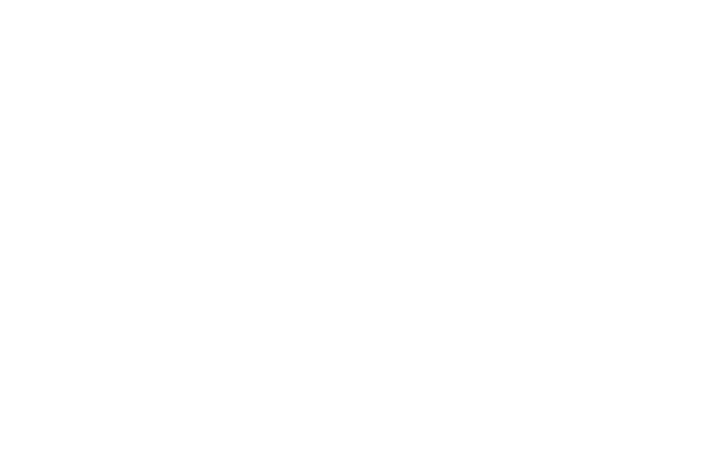
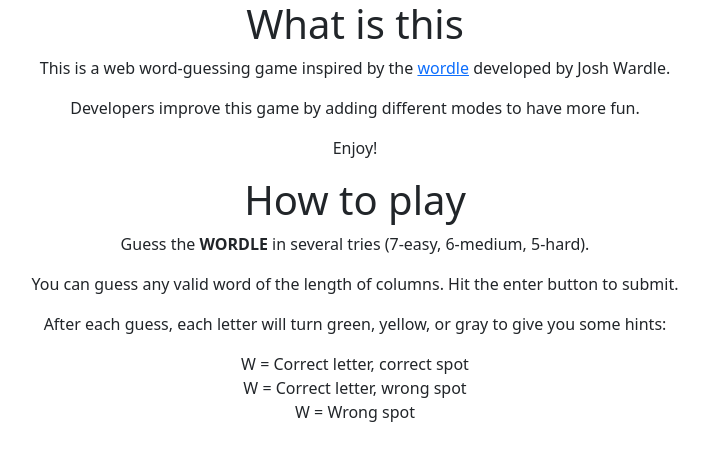
Before and after one commit to huc008/cs5610-wordle, a React (Create React App) app: page /rule in a window 1280 px wide. Before the commit this address had no page. Shown: the top 460 px of the page, without its empty margins (285-994 px from the left). Built offline with nearby package versions, Linux system fonts and the light colour scheme.

Commit message:
add writeup at rule page

```diff
--- a/src/components/Rule.jsx
+++ b/src/components/Rule.jsx
@@ -0,0 +1,35 @@
+import React from "react";
+
+export default function Rule() {
+    return (
+        <div className="text-center">
+            <h1 className="title">What is this</h1>
+            <p>
+                This is a web word-guessing game inspired by the <a href="https://www.nytimes.com/games/wordle/index.html">wordle</a> developed by Josh Wardle.
+            </p>
+            <p>
+                Developers improve this game by adding different modes to have more fun.
+            </p>
+            <p>Enjoy!</p>
+            <h1 className="title">How to play</h1>
+            <div className="rules">
+                <p>Guess the <strong>WORDLE</strong> in several tries (7-easy, 6-medium, 5-hard).</p>
+                <p>You can guess any valid word of the length of columns. Hit the enter button to submit.</p>
+                <p>After each guess, each letter will turn green, yellow, or gray to give you some hints:</p>
+            </div>
+            <div>
+                <span className="green-letter">W</span>
+                <span> = Correct letter, correct spot</span>
+            </div>
+            <div>
+                <span className="yellow-letter">W</span>
+                <span> = Correct letter, wrong spot</span>
+            </div>
+            <div>
+                <span className="grey-letter">W</span>
+                <span> = Wrong spot</span>
+            </div>
+        </div>
+
+    )
+}
--- a/src/index.js
+++ b/src/index.js
@@ -12,6 +12,7 @@ import {
   Route,
   Link,
 } from "react-router-dom"
+import Rule from './components/Rule';
 
 ReactDOM.render(
   <BrowserRouter>
@@ -21,6 +22,7 @@ ReactDOM.render(
         <Route path={"/easy"} element={<EasyGame />}/>
         <Route path={"/medium"} element={<MediumGame />}/>
         <Route path={"/hard"} element={<HardGame />}/>
+        <Route path={"/rule"} element={<Rule />}/>
     </Routes>
   </BrowserRouter>,
   // <App />,
```
Also changed, not shown: 1 other file (tests, documents, lock files or other folders).
